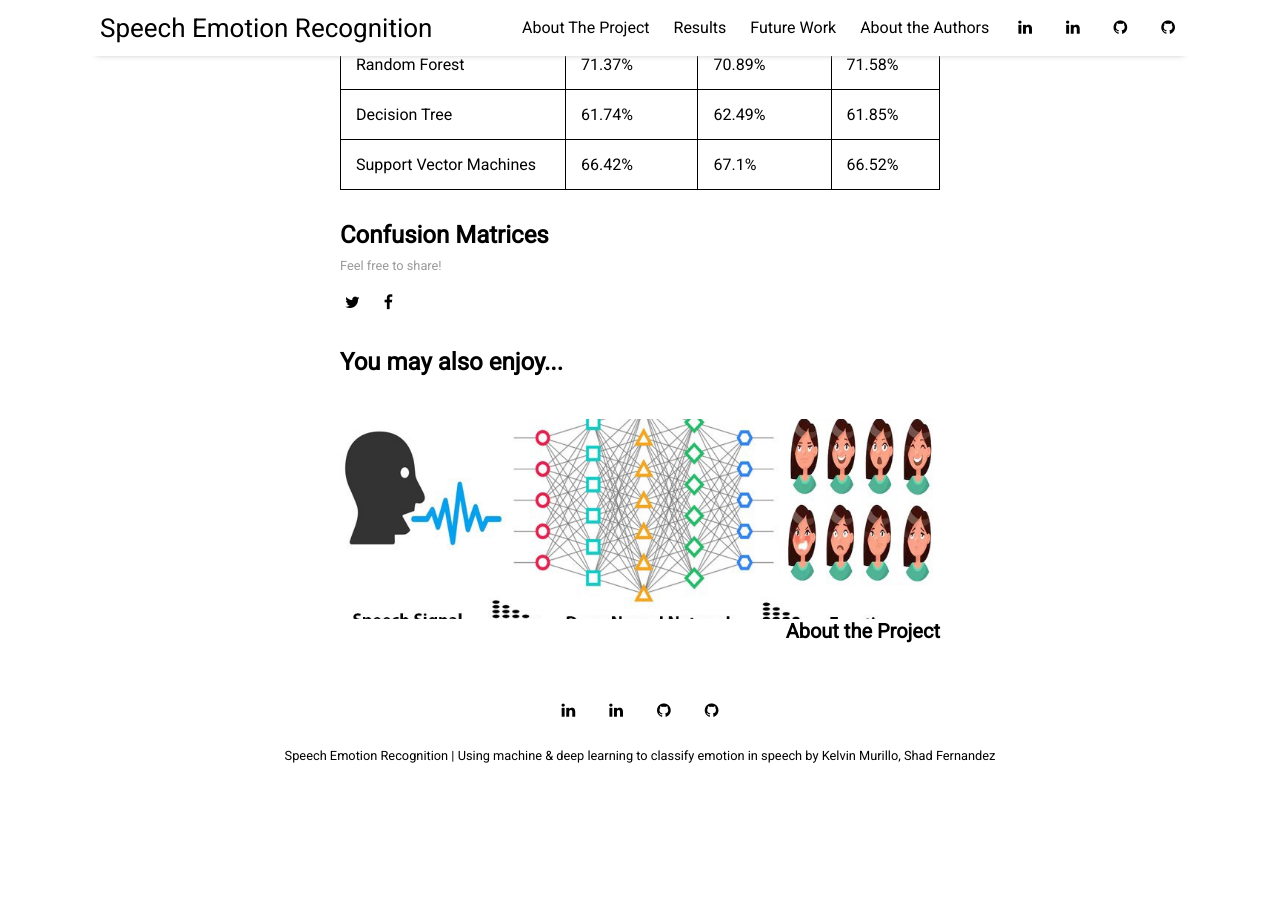
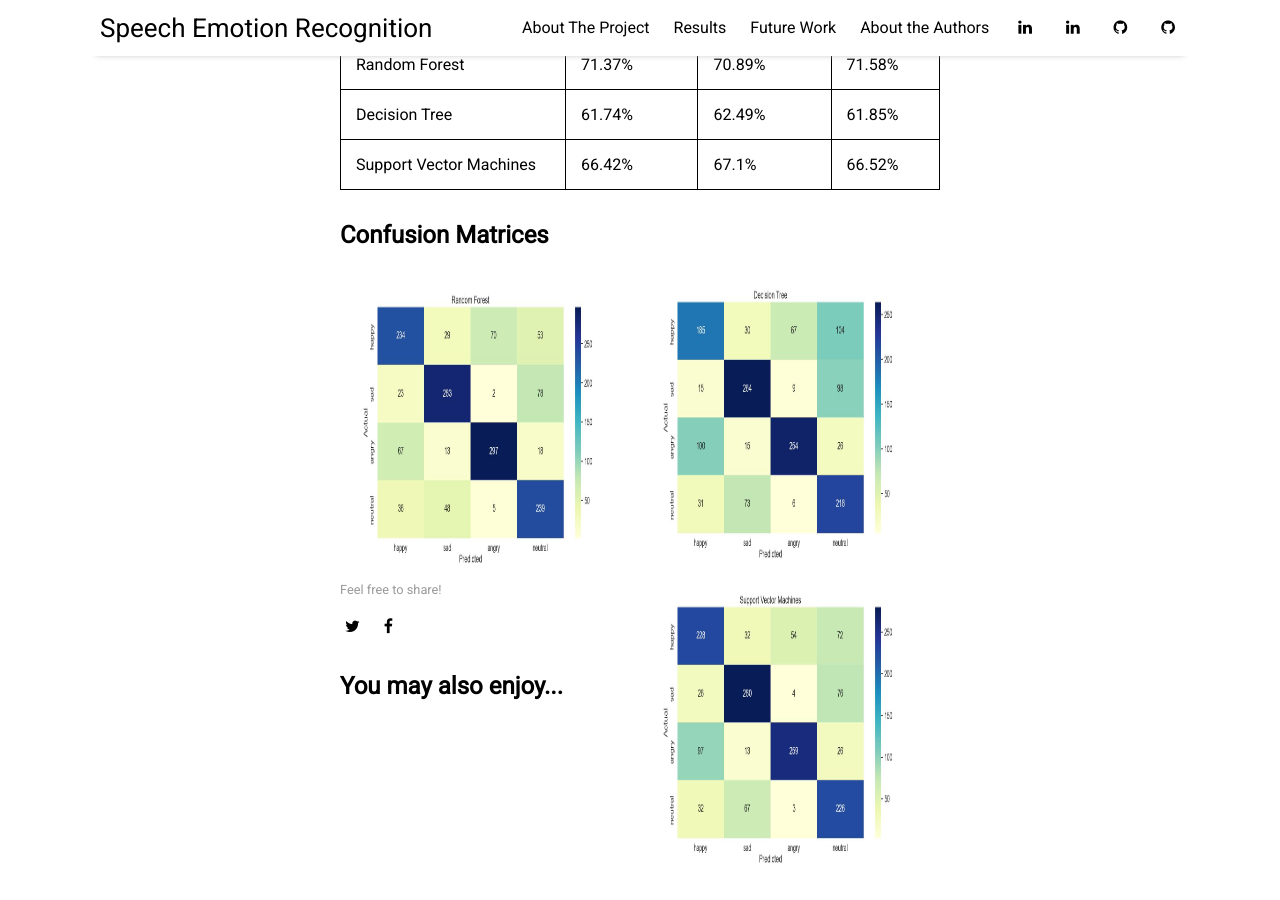
Before and after one commit to kelvinm10/SER_Website, a Jekyll site: the page built from _posts/2022-04-18-results.md, in a window 1280 px wide and 900 px high, scrolled down 1919 px. Built offline with Jekyll 4.4.1, drawn with Linux system fonts in a browser that asks for light colours; nearby versions of some CDN libraries; before the commit the page ends 2713 px from its top, so only the background shows below that.

Commit message:
added confusion matrices

```diff
--- a/_posts/2022-04-18-results.md
+++ b/_posts/2022-04-18-results.md
@@ -50,3 +50,6 @@ image: results.jpg
 </table>
 
 ## Confusion Matrices
+<img src="{{ site.github.url }}/assets/img/RandomForestCm.jpg" alt="RFConfusionMatrix" style="width:300px;height:300px;" align="left">
+<img src="{{ site.github.url }}/assets/img/DecisionTreeCm.jpg" alt="DecisionTree" style="width:300px;height:300px;" align="center">
+<img src="{{ site.github.url }}/assets/img/SvmCm.jpg" alt="SVM" style="width:300px;height:300px;" align="right">
```
Also changed, not shown: assets/img/DecisionTreeCm.jpg (added), assets/img/RandomForestCm.jpg (added), assets/img/SvmCm.jpg (added).
